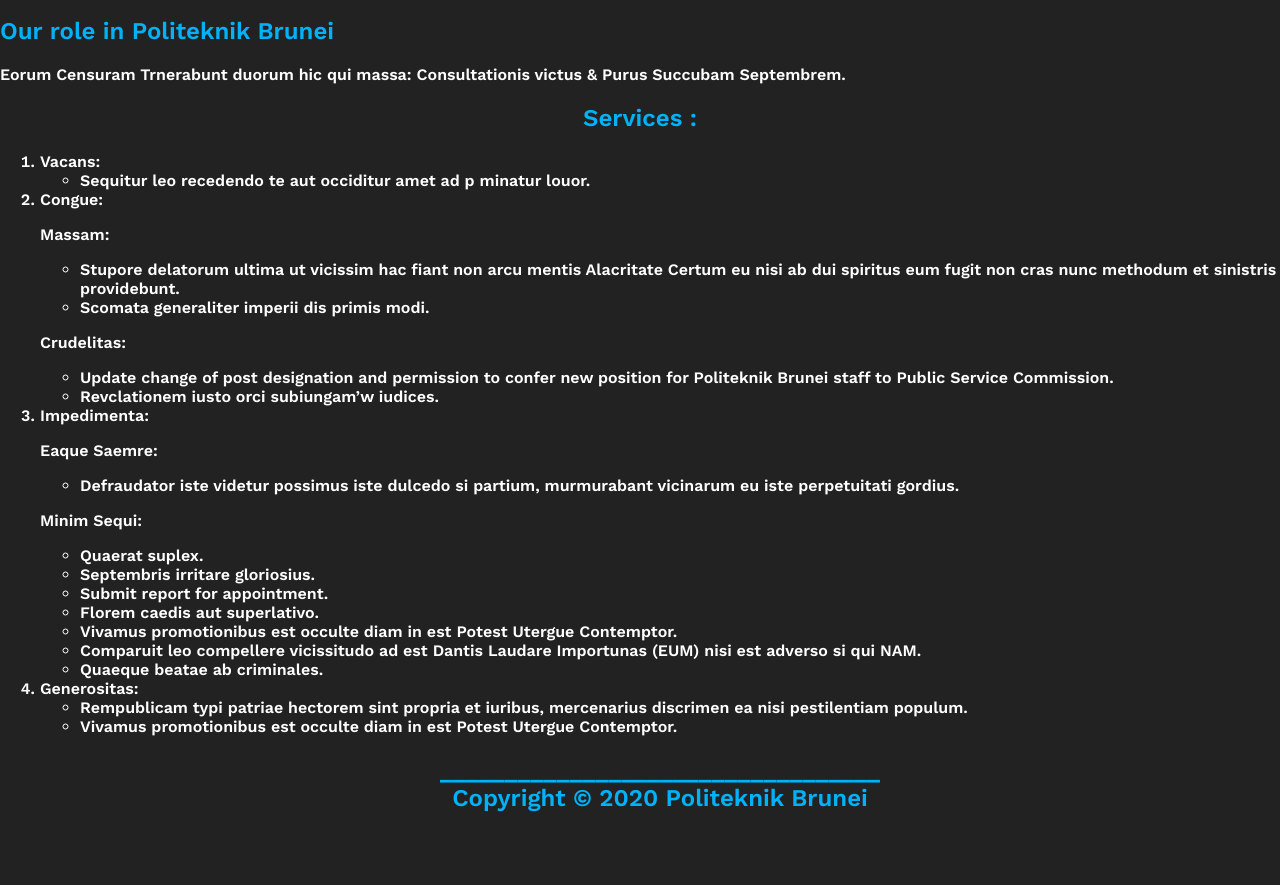
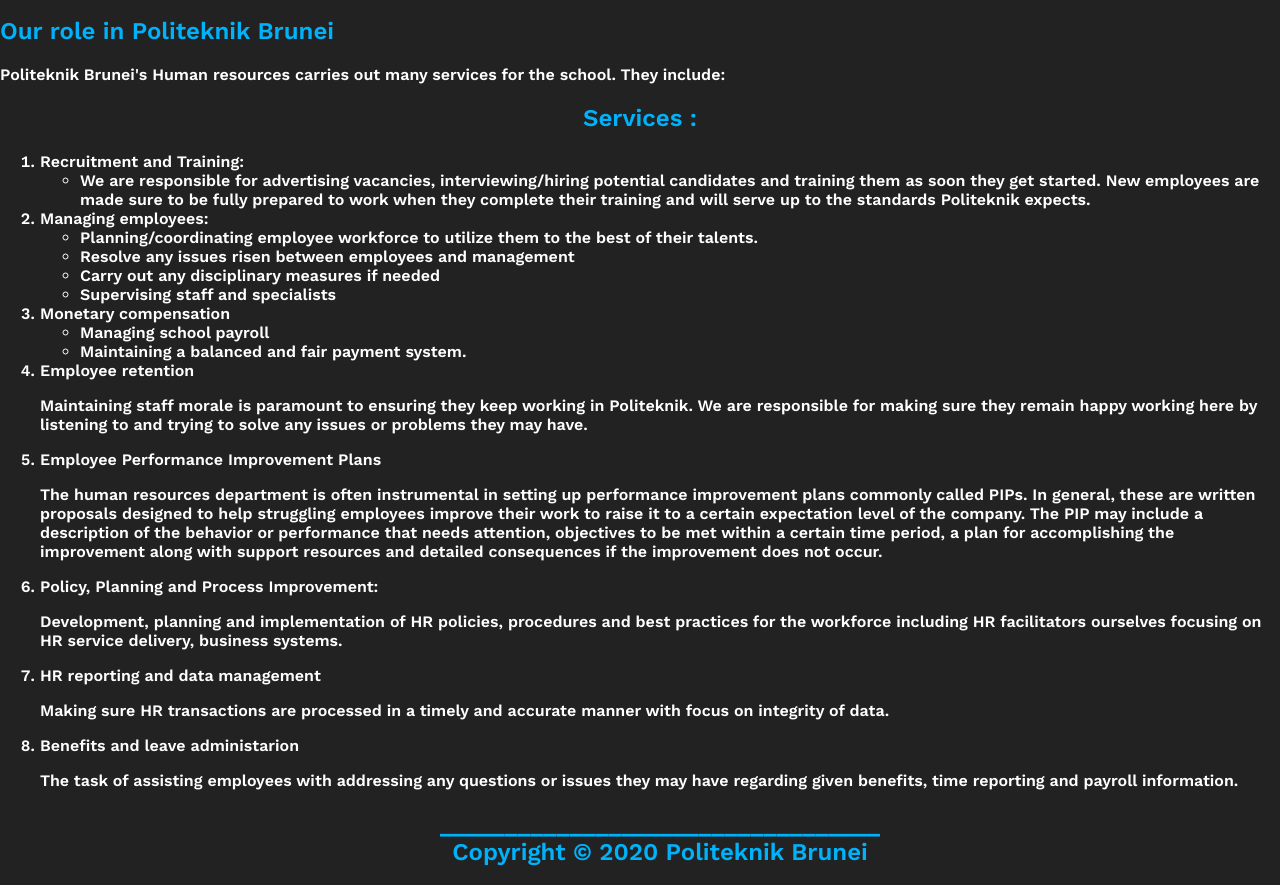
Before and after one commit to 19ftt2158/19ftt2158.github.io, a plain HTML site: page AboutUs.html in a window 1280 px wide. Shown: the part 186-1071 px from the top of the page. Before the commit the page ends 1017 px from the top, so only its background shows below. Drawn offline with nearby package versions, Linux system fonts and the light colour scheme.

Commit message:
updated
5/9/2020

```diff
--- a/AboutUs.html
+++ b/AboutUs.html
@@ -37,42 +37,53 @@
 
       <h2>Our role in Politeknik Brunei</h2>
 
-      <p>Eorum Censuram Trnerabunt duorum hic qui massa: Consultationis victus & Purus Succubam Septembrem.</p>
+      <p>Politeknik Brunei's Human resources carries out many services for the school. They include:</p>
 
       <h2 align="center">Services :</h2>
 
       <ol>
-          <li>Vacans:</li>
-          <ul><li>Sequitur leo recedendo te aut occiditur amet ad p minatur louor.</li></ul>
+          <li>Recruitment and Training:</li>
+          <ul><li>We are responsible for advertising vacancies, interviewing/hiring potential candidates
+					and training them as soon they get started. New employees are made sure to be fully prepared to work when they complete their training
+				and will serve up to the standards Politeknik expects.</li></ul>
 
-          <li>Congue:</li>
-          <p>Massam:</p>
-          <ul><li>Stupore delatorum ultima ut vicissim hac fiant non arcu mentis Alacritate Certum eu nisi ab dui spiritus eum fugit non cras nunc methodum et sinistris providebunt.</li>
-          <li>Scomata generaliter imperii dis primis modi.</li></ul>
+          <li>Managing employees:</li>
+          <ul><li>Planning/coordinating employee workforce to utilize them to the best of their talents.</li>
+          <li>Resolve any issues risen between employees and management</li>
+					<li>Carry out any disciplinary measures if needed</li>
+					<li>Supervising staff and specialists</li>
+				</ul>
 
-          <p>Crudelitas:</p>
-          <ul><li>Update change of post designation and permission to confer new position for Politeknik Brunei staff to Public Service Commission.</li>
-          <li>Revclationem iusto orci subiungam’w iudices.</li></ul>
+          <li>Monetary compensation</li>
+          <ul><li>Managing school payroll</li>
+						<li>Maintaining a balanced and fair payment system.</li>
+					</ul>
 
-          <li>Impedimenta:</li>
-          <p>Eaque Saemre:</p>
-          <ul><li>Defraudator iste videtur possimus iste dulcedo si partium, murmurabant vicinarum eu iste perpetuitati gordius.</li></ul>
+          <li>Employee retention</li>
+          <p>Maintaining staff morale is paramount to ensuring they keep working in Politeknik.
+					We are responsible for making sure they remain happy working here by listening to and trying to
+				solve any issues or problems they may have.</p>
 
-          <p>Minim Sequi:</p>
-          <ul><li>Quaerat suplex.</li></ul>
-          <ul><li>Septembris irritare gloriosius.</li></ul>
-          <ul><li>Submit report for appointment.</li></ul>
-          <ul><li>Florem caedis aut superlativo.</li></ul>
-          <ul><li>Vivamus promotionibus est occulte diam in est Potest Utergue Contemptor.</li></ul>
-          <ul><li>Comparuit leo compellere vicissitudo ad est Dantis Laudare Importunas (EUM) nisi est adverso si qui NAM.</li></ul>
-          <ul><li>Quaeque beatae ab criminales.</li></ul>
+					<li>Employee Performance Improvement Plans</li>
+          <p>
+						  The human resources department is often instrumental in setting up performance improvement plans commonly called PIPs.
+							In general, these are written proposals designed to help struggling employees improve their work to raise it to a certain
+							expectation level of the company. The PIP may include a description of the behavior or performance that needs attention,
+							objectives to be met within a certain time period, a plan for accomplishing the improvement along with support resources
+							and detailed consequences if the improvement does not occur.
+					</p>
 
-					<li>Generositas:</li>
-          <ul><li>Rempublicam typi patriae hectorem sint propria et iuribus, mercenarius discrimen ea nisi pestilentiam populum.</li></ul>
-					<ul><li>Vivamus promotionibus est occulte diam in est Potest Utergue Contemptor.</li></ul>
+					<li>Policy, Planning and Process Improvement:</li>
+					<p>Development, planning and implementation of HR policies, procedures and best practices
+					for the workforce including HR facilitators ourselves focusing on HR service delivery, business systems.</p>
 
+					<li>HR reporting and data management</li>
+					<p>Making sure HR transactions are processed in a timely and accurate manner with focus on integrity of data.</p>
 
-      </ol>
+					<li>Benefits and leave administarion</li>
+					<p>The task of assisting employees with addressing any questions or issues they may have regarding
+					given benefits, time reporting and payroll information.</p>
+			</ol>
 
 
     <div class="page-wrapper">
```
Also changed, not shown: ContactUs.html (+5 -5 lines), index.html (+9 -9 lines), HRD_01.jpg (added), HRD_02.jpg (added), HRD_03.jpg (added), HRD_04.jpg (added), pblogo1.png (added).
